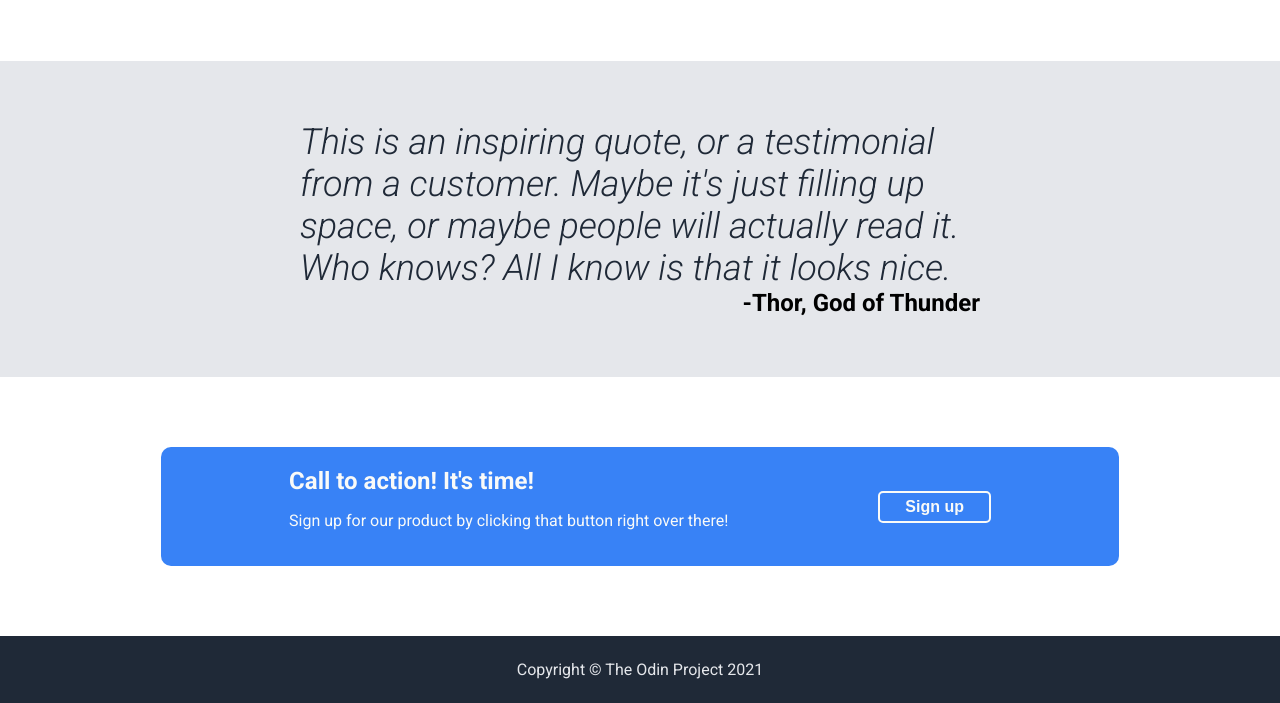
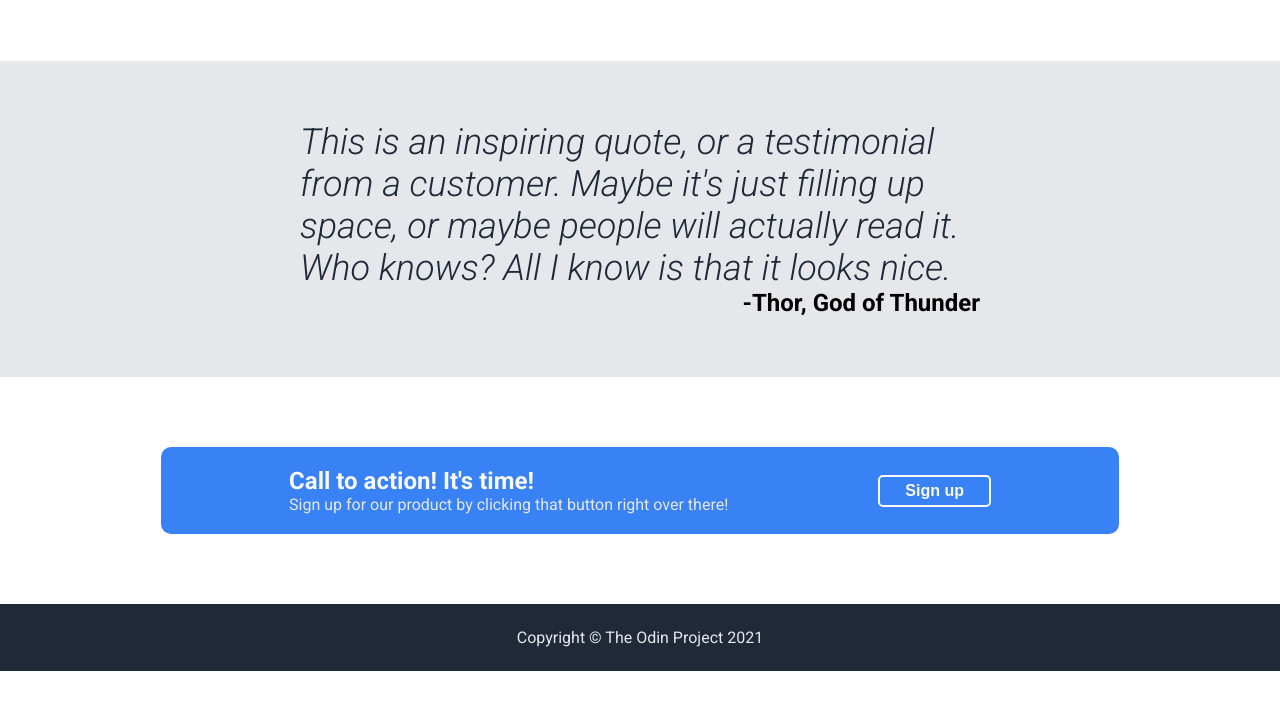
Before and after one commit to trashmotel/project-landing-page, a plain HTML site: page index.html in a window 1280 px wide. Shown: the part 827-1530 px from the top of the page. After the commit the page ends 1498 px from the top, so only its background shows below. Drawn offline with Linux system fonts and the light colour scheme.

Commit message:
Remove margin and edit color of 4th section p

```diff
--- a/style.css
+++ b/style.css
@@ -97,7 +97,10 @@
     font-weight: bold;
 }
 
-
+.signup {
+    margin: 0;
+    color: #E5E7EB;
+}
 
 #action {
     border: 2px solid #F9FAF8;
```
